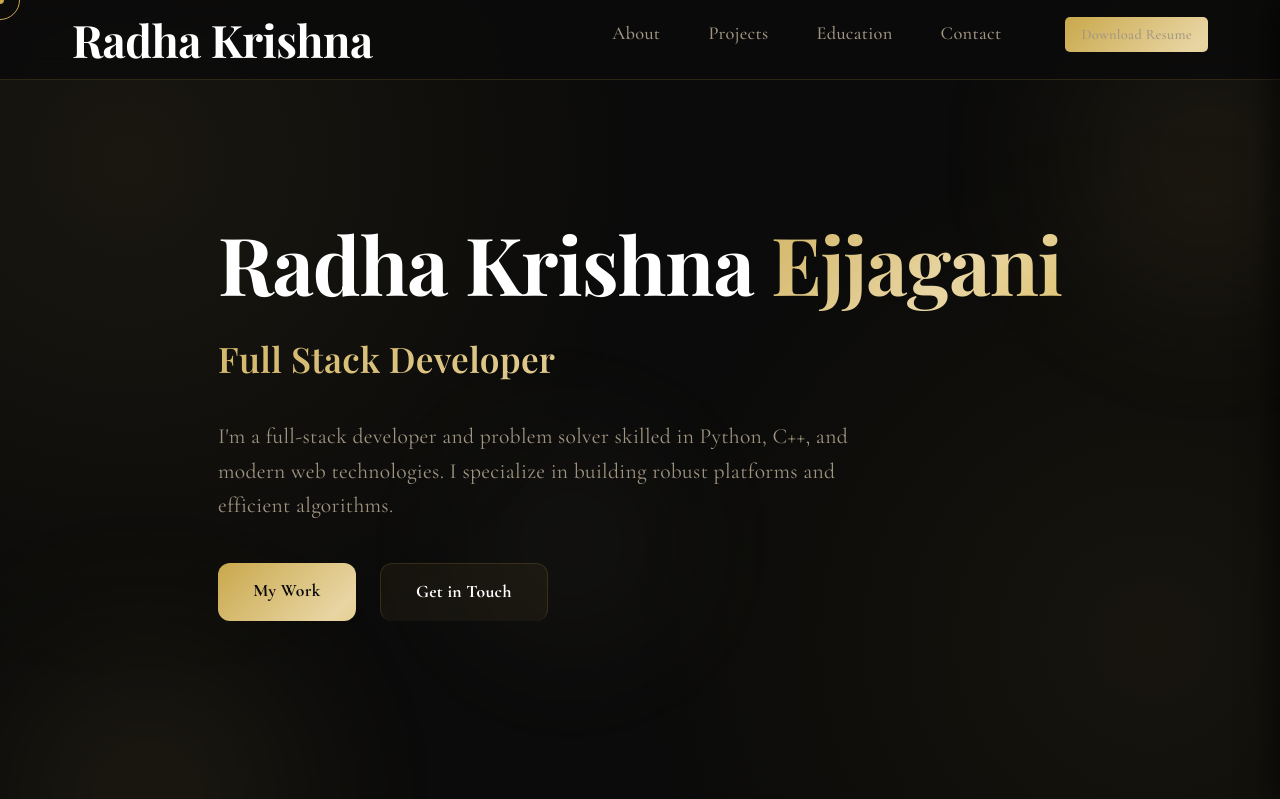
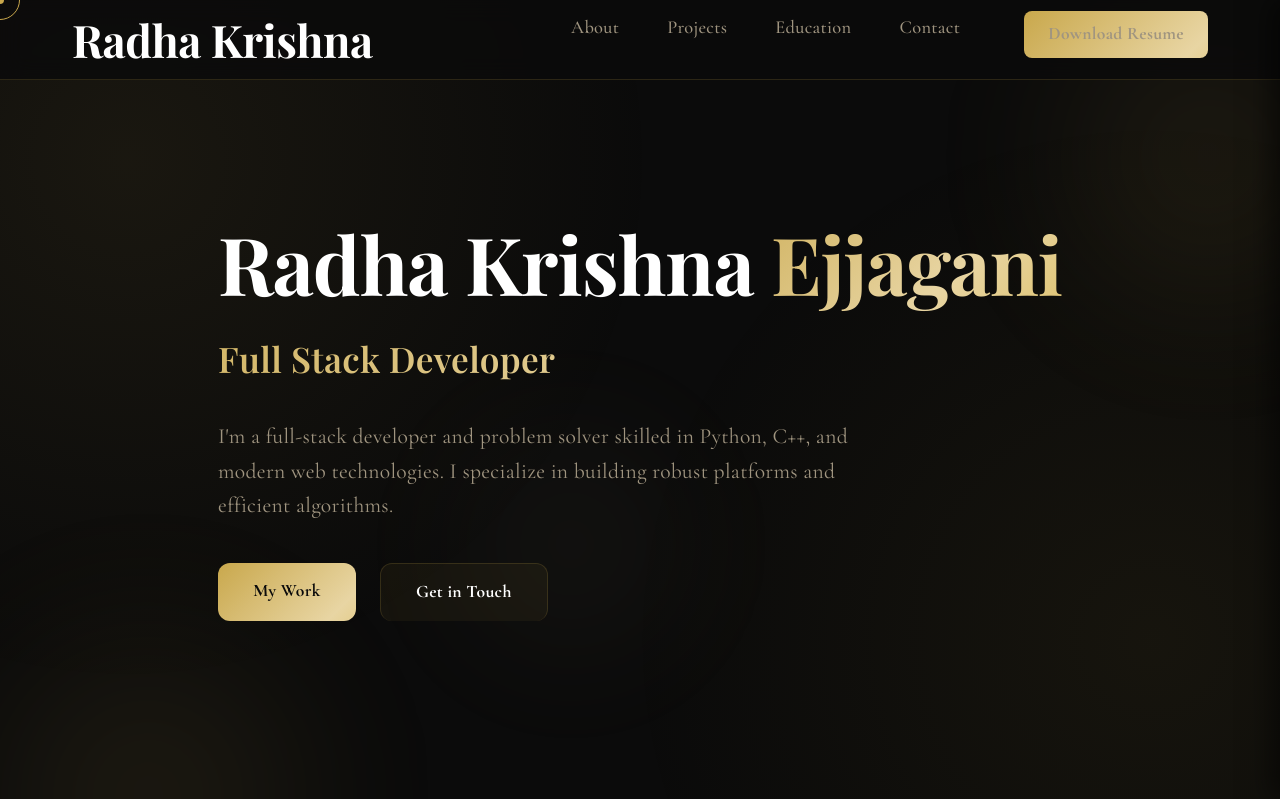
Before and after one commit to radhakrishna52/Portfolio, a Django app: page / in a window 1280 px wide. Shown: the top 799 px of the page. Run offline with Django 5.2, Linux system fonts and the light colour scheme.

Commit message:
Fix navbar resume button visibility: increase size and padding

```diff
--- a/templates/base.html
+++ b/templates/base.html
@@ -35,7 +35,7 @@
                 <li><a href="#projects">Projects</a></li>
                 <li><a href="#education">Education</a></li>
                 <li><a href="#contact">Contact</a></li>
-                <li><a href="{% static 'docs/Resume.pdf' %}" download class="btn btn-primary" style="padding: 0.4rem 1rem; border-radius: 5px; font-size: 0.9rem; margin-left: 1rem;">Download Resume</a></li>
+                <li><a href="{% static 'docs/Resume.pdf' %}" download class="btn btn-primary" style="padding: 0.6rem 1.5rem; border-radius: 8px; font-size: 1.1rem; margin-left: 1rem; font-weight: 700;">Download Resume</a></li>
             </ul>
         </div>
     </nav>
```
